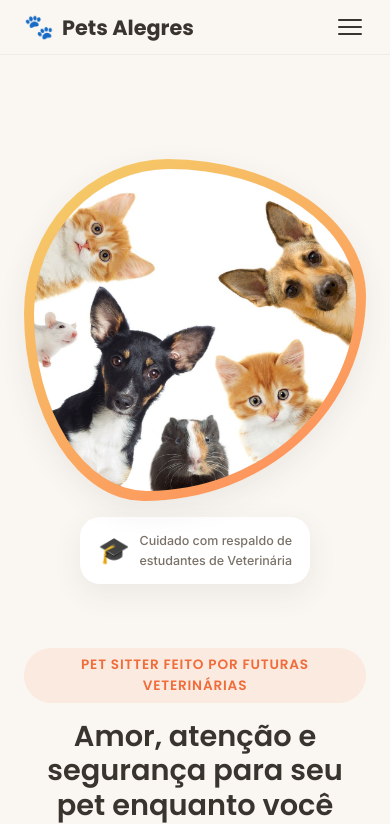
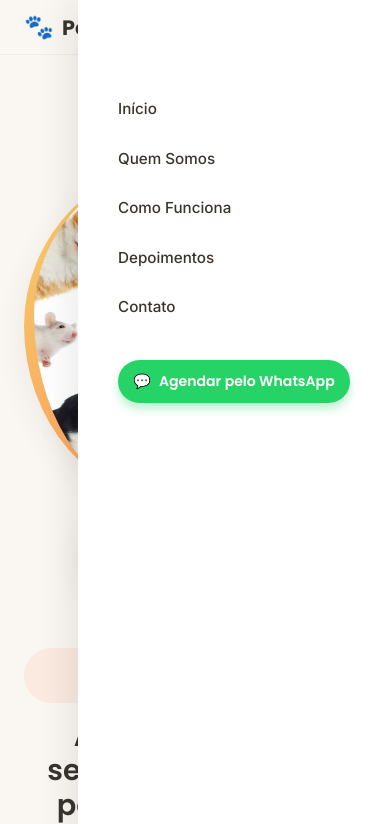
Before and after one commit to leandrocaronelanschi/landingPagePets4, a website: page index.html in a window 390 px wide. Both pictures are taken after a click on the button "Abrir menu de navegação". Shown: the top 824 px of the page. Drawn offline with Linux system fonts and the light colour scheme; no server answers.

Commit message:
[feat] ajuste do menu do header

```diff
--- a/index.css
+++ b/index.css
@@ -325,6 +325,10 @@ button:focus-visible {
 }
 .hamburger.is-active .hamburger__line:nth-child(3) {
   transform: translateY(-7px) rotate(-45deg);
+}
+
+.area-render-template-menu {
+  display: flex;
 }
 
 /* -------------------- 6. HERO -------------------- */
--- a/index.html
+++ b/index.html
@@ -31,7 +31,7 @@
         </a>
 
         <!-- Menu de navegação -->
-        <!-- <nav class="nav" id="nav">
+        <nav class="nav" id="nav">
           <ul class="nav__list">
             <li><a href="#inicio" class="nav__link">Início</a></li>
             <li><a href="#sobre" class="nav__link">Quem Somos</a></li>
@@ -40,14 +40,14 @@
             <li><a href="#contato" class="nav__link">Contato</a></li>
           </ul>
           <a
-            href="https://wa.me/5527999990000"
+            href="https://wa.me/5528992527639"
             target="_blank"
             rel="noopener"
             class="btn btn--whatsapp nav__cta"
           >
             <span aria-hidden="true">💬</span> Agendar pelo WhatsApp
           </a>
-        </nav> -->
+        </nav>
 
         <!-- Botão hambúrguer (mobile) -->
         <button
@@ -361,19 +361,6 @@
               /></span>
               @pets.alegress
             </a>
-            <!-- <a
-              href="https://instagram.com/_ma.yraa"
-              target="_blank"
-              rel="noopener"
-              class="btn btn--instagram btn--large"
-            >
-              <span aria-hidden="true"
-                ><img
-                  class="icon-instagram-about-us"
-                  src="assets/images/Instagram_Glyph_White.svg"
-              /></span>
-              @_ma.yraa
-            </a> -->
           </div>
         </div>
       </section>
--- a/index.js
+++ b/index.js
@@ -24,6 +24,17 @@ document.addEventListener("DOMContentLoaded", () => {
   };
 
   hamburger.addEventListener("click", toggleMenu);
+
+  // Fecha ao clicar fora da área do menu e do botão hambúrguer
+  document.addEventListener("click", (event) => {
+    const isMenuOpen = nav.classList.contains("is-open");
+    const clickedInsideNav = nav.contains(event.target);
+    const clickedHamburger = hamburger.contains(event.target);
+
+    if (isMenuOpen && !clickedInsideNav && !clickedHamburger) {
+      toggleMenu();
+    }
+  });
 
   // Fecha o menu automaticamente ao clicar em qualquer link (mobile)
   navLinks.forEach((link) => {
```
Also changed, not shown: src/components/js/cardTestimonials.js (deleted, +0 -31 lines), src/components/templates/menuNav.html (deleted).
